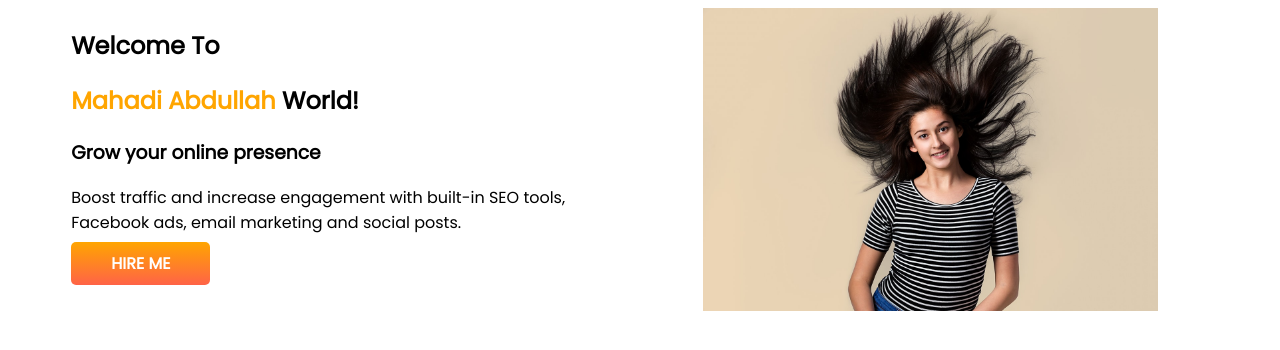
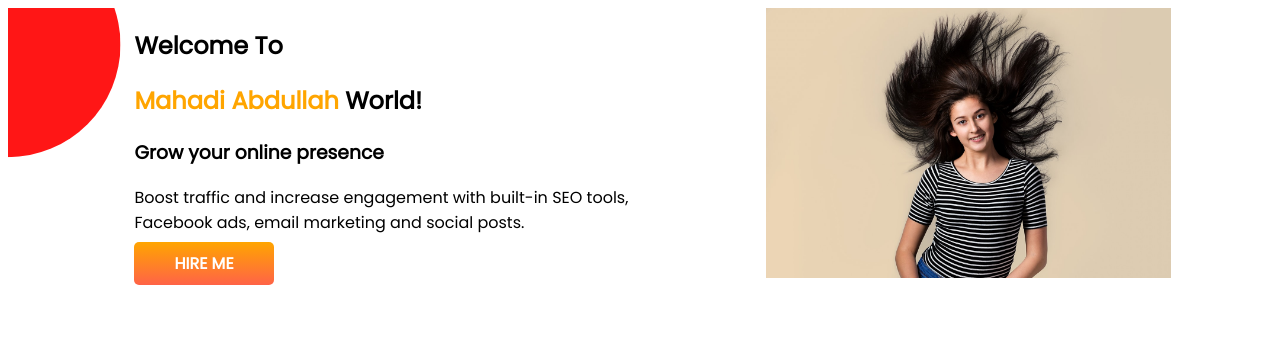
Before and after one commit to mohammadarif0/poperly-done, a plain HTML site: page index.html in a window 1280 px wide. Drawn offline with Linux system fonts and the light colour scheme.

Commit message:
top-banner

```diff
--- a/index.html
+++ b/index.html
@@ -14,7 +14,7 @@
 </head>
 
 <body>
-    <section>
+    <section class="top-banner">
         <div class="half-width">
             <h1>Welcome To</h1>
             <h1><span class="orange-color">Mahadi Abdullah</span> World!</h1>
@@ -28,7 +28,6 @@
             <img src="se.png.jpg">
 
         </div>
-
     </section>
 
 
--- a/style.css
+++ b/style.css
@@ -13,7 +13,8 @@ section {
 
 .half-width {
     width: 50%;
-    padding-left: 5%;
+    padding-left: 10%;
+
 }
 
 .half-width img {
@@ -27,5 +28,8 @@ section {
     color: white;
     font-weight: 700;
     border-radius: 5px;
+}
 
+.top-banner {
+    background-image: url(image/res.png);
 }
```
Also changed, not shown: image/res.png (added).
